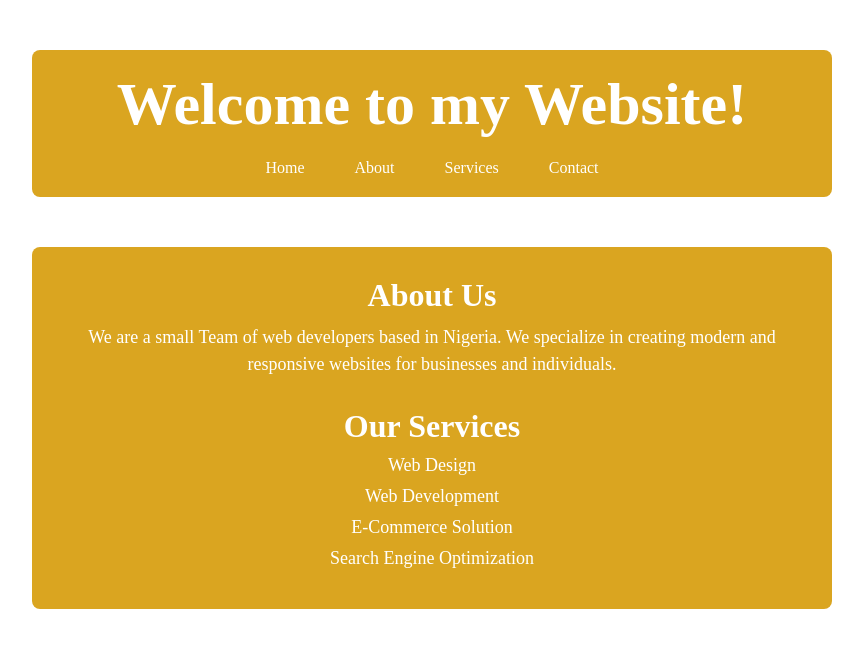
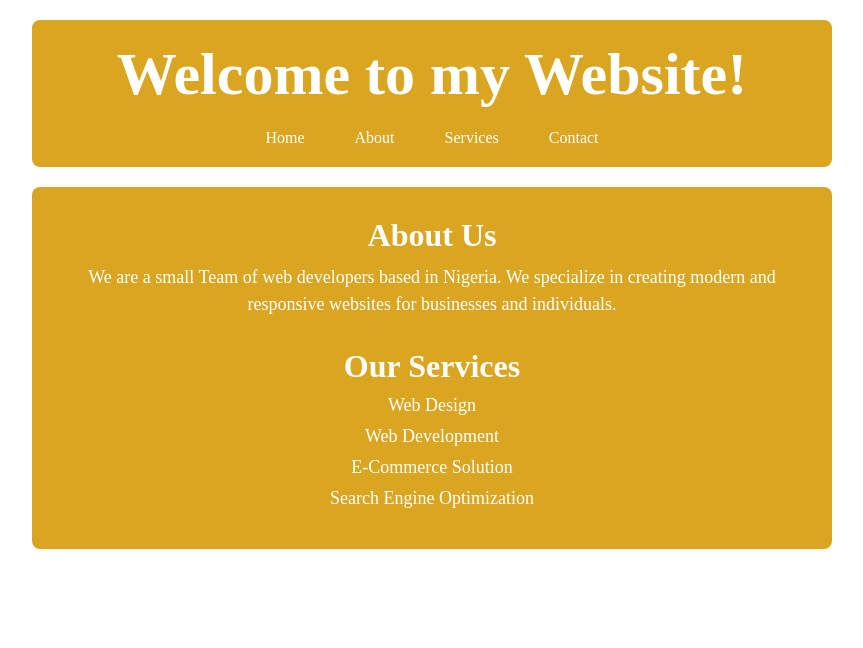
Before and after one commit to usiemeblessing/create-react-app, a React (Create React App) app: page / in a window 1280 px wide. Shown: the top 648 px of the page, without its empty margins (208-1071 px from the left). Built offline with nearby package versions, Linux system fonts and the light colour scheme.

Commit message:
modified files

```diff
--- a/src/App.js
+++ b/src/App.js
@@ -1,14 +1,14 @@
 /** @format */
 
-import ReturnJSXVersion from "./Header.js";
-import ReturnJSXVersion2 from "./Main.js";
+import Header from "./Header.js";
+import AboutAndServices from "./Main.js";
 import "./index.css";
 
 function App() {
 	return (
 		<>
-			<ReturnJSXVersion />
-			<ReturnJSXVersion2 />
+			<Header />
+			<AboutAndServices />
 		</>
 	);
 }
--- a/src/Header.js
+++ b/src/Header.js
@@ -1,6 +1,6 @@
 /** @format */
 
-function ReturnJSXVersion() {
+function Header() {
 	return (
 		<header className="header">
 			<h1>Welcome to my Website!</h1>
@@ -32,4 +32,4 @@ function ReturnJSXVersion() {
 	);
 }
 
-export default ReturnJSXVersion;
+export default Header;
--- a/src/Main.js
+++ b/src/Main.js
@@ -1,6 +1,6 @@
 /** @format */
 
-function ReturnJSXVersion2() {
+function AboutAndServices() {
 	const country = "Nigeria";
 
 	return (
@@ -28,4 +28,4 @@ function ReturnJSXVersion2() {
 	);
 }
 
-export default ReturnJSXVersion2;
+export default AboutAndServices;
--- a/src/index.css
+++ b/src/index.css
@@ -13,7 +13,7 @@ main {
 	max-width: 800px;
 	background-color: goldenrod;
 	color: white;
-	margin: 50px auto;
+	margin: 20px auto;
 	text-align: center;
 	padding-top: 20px;
 	border-radius: 8px;
```
